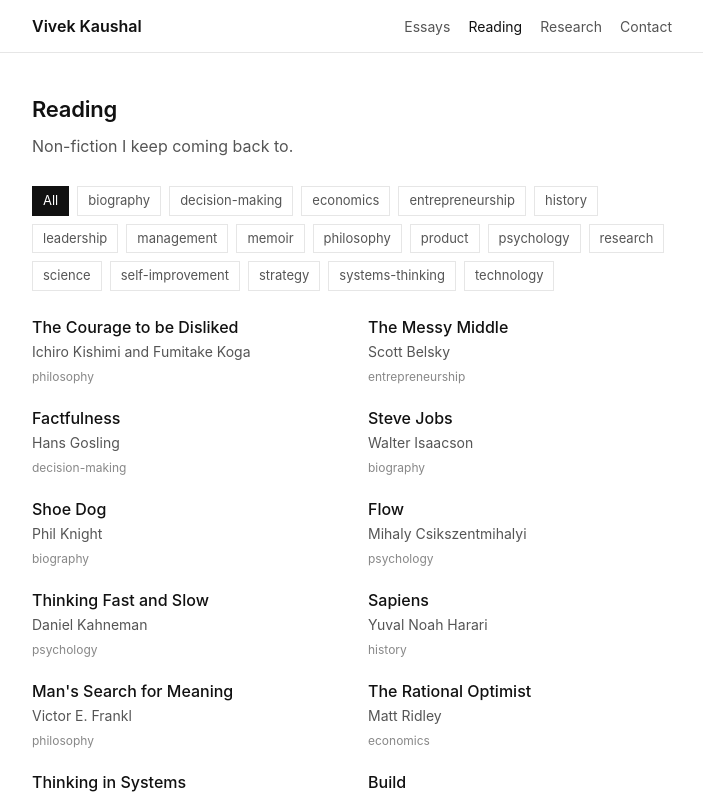
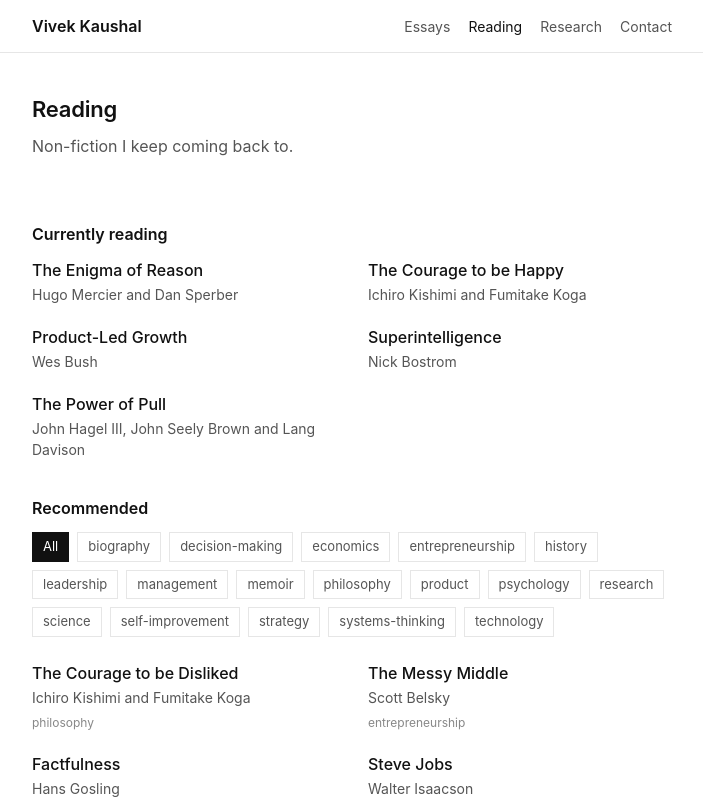
Before and after one commit to kaushalvivek/vivekkaushal.com, a React (Create React App) app: page /books in a window 1280 px wide. Shown: the top 799 px of the page, without its empty margins (288-991 px from the left). Built offline with nearby package versions, Linux system fonts and the light colour scheme.

Commit message:
Add a Currently reading section to the home and Reading pages

```diff
--- /dev/null
+++ b/src/components/currentlyReading.js
@@ -0,0 +1,15 @@
+import React from 'react';
+import currentlyReading from '../static/currentlyReading.json';
+
+const CurrentlyReading = () => (
+  <div className="books-grid">
+    {currentlyReading.map((b) => (
+      <div key={b.book} className="book-tile">
+        <div className="t">{b.book}</div>
+        <div className="a">{b.author}</div>
+      </div>
+    ))}
+  </div>
+);
+
+export default CurrentlyReading;
--- a/src/components/pages/home.js
+++ b/src/components/pages/home.js
@@ -2,6 +2,7 @@ import React, { useEffect, useState } from 'react';
 import { Link } from 'react-router-dom';
 import blogFeed from '../../static/blog-feed.xml';
 import avatar from '../../static/avatar.jpg';
+import CurrentlyReading from '../currentlyReading';
 
 const stripHtml = (s) => {
   const t = document.createElement('textarea');
@@ -113,6 +114,10 @@ const Home = () => {
           </div>
         </a>
       </div>
+      <h2 className="section-title">Currently reading</h2>
+      <CurrentlyReading />
+      <Link to="/books" className="more">All books</Link>
+
       <h2 className="section-title">Tinkering</h2>
       <div className="essay-list">
         <a
--- a/src/components/pages/recommendations.js
+++ b/src/components/pages/recommendations.js
@@ -1,5 +1,6 @@
 import React, { useState, useMemo } from 'react';
 import nonFiction from '../../static/nonFiction.json';
+import CurrentlyReading from '../currentlyReading';
 
 const Recommendations = () => {
   const [selectedTag, setSelectedTag] = useState('all');
@@ -22,6 +23,10 @@ const Recommendations = () => {
         <p className="page-intro">Non-fiction I keep coming back to.</p>
       </div>
 
+      <h2 className="section-title">Currently reading</h2>
+      <CurrentlyReading />
+
+      <h2 className="section-title">Recommended</h2>
       <div className="tag-bar">
         <button
           type="button"
--- /dev/null
+++ b/src/static/currentlyReading.json
@@ -0,0 +1,7 @@
+[
+    { "book": "The Enigma of Reason", "author": "Hugo Mercier and Dan Sperber" },
+    { "book": "The Courage to be Happy", "author": "Ichiro Kishimi and Fumitake Koga" },
+    { "book": "Product-Led Growth", "author": "Wes Bush" },
+    { "book": "Superintelligence", "author": "Nick Bostrom" },
+    { "book": "The Power of Pull", "author": "John Hagel III, John Seely Brown and Lang Davison" }
+]
```
